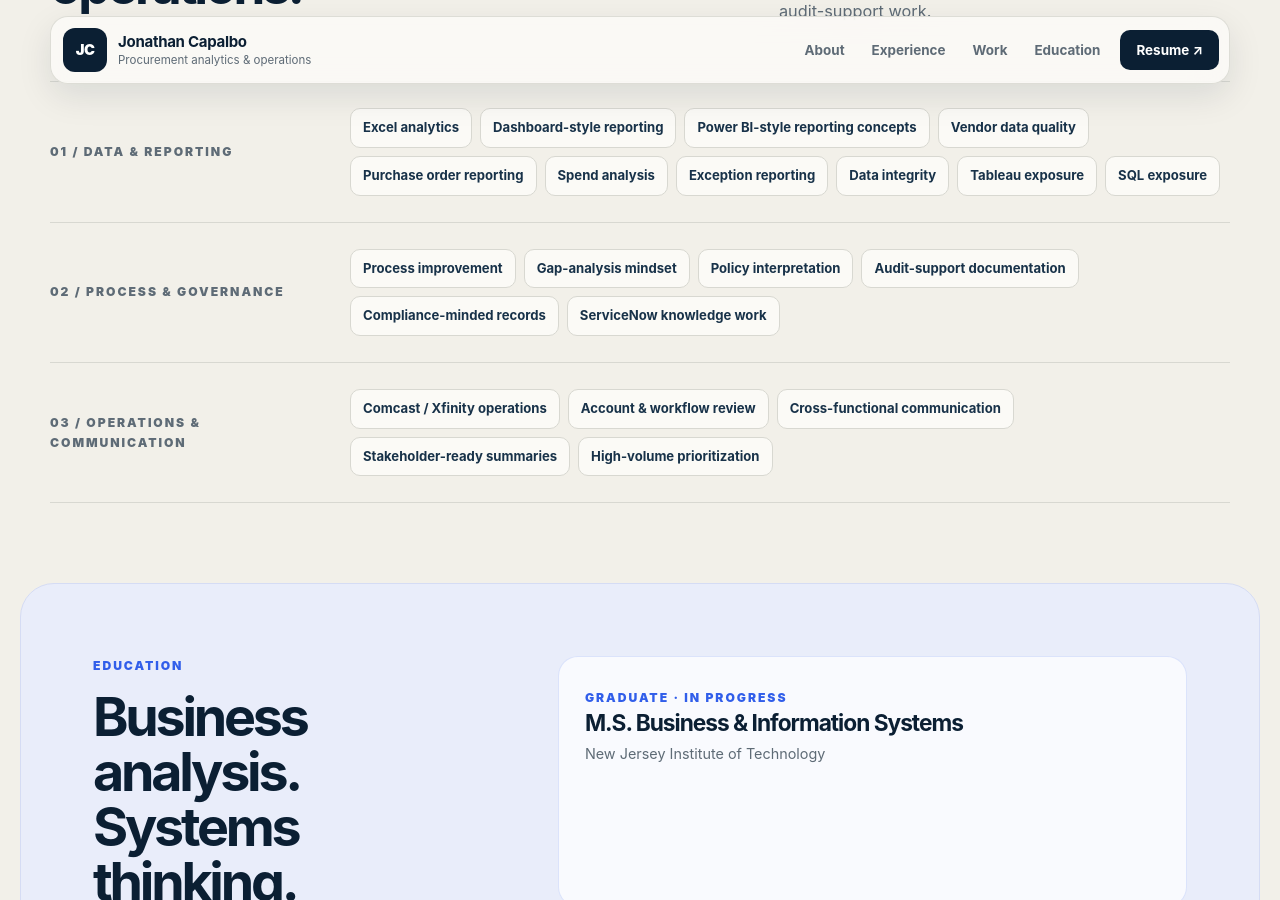
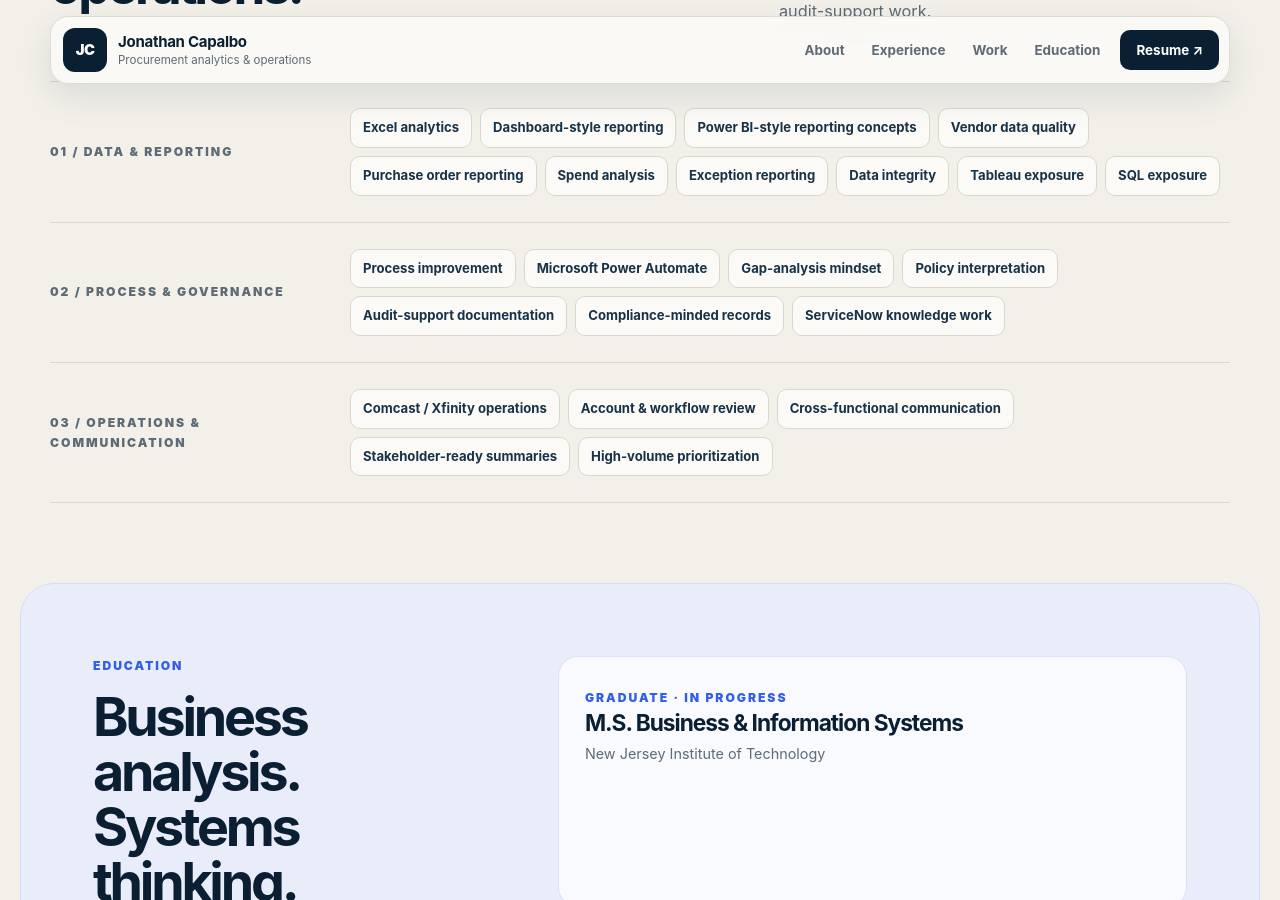
Before and after one commit to jon314159/JonathanCapalbo.me, a Jekyll site: the page index.html, which Jekyll copies as it is, in a window 1280 px wide and 900 px high, scrolled down 4997 px. Built offline with Jekyll 4.4.1, drawn with Linux system fonts in a browser that asks for light colours.

Commit message:
Add Microsoft Power Automate to capabilities

```diff
--- a/index.html
+++ b/index.html
@@ -227,7 +227,7 @@
           </article>
           <article>
             <p class="skill-index">02 / Process &amp; governance</p>
-            <div class="skill-list"><span>Process improvement</span><span>Gap-analysis mindset</span><span>Policy interpretation</span><span>Audit-support documentation</span><span>Compliance-minded records</span><span>ServiceNow knowledge work</span></div>
+            <div class="skill-list"><span>Process improvement</span><span>Microsoft Power Automate</span><span>Gap-analysis mindset</span><span>Policy interpretation</span><span>Audit-support documentation</span><span>Compliance-minded records</span><span>ServiceNow knowledge work</span></div>
           </article>
           <article>
             <p class="skill-index">03 / Operations &amp; communication</p>
```
